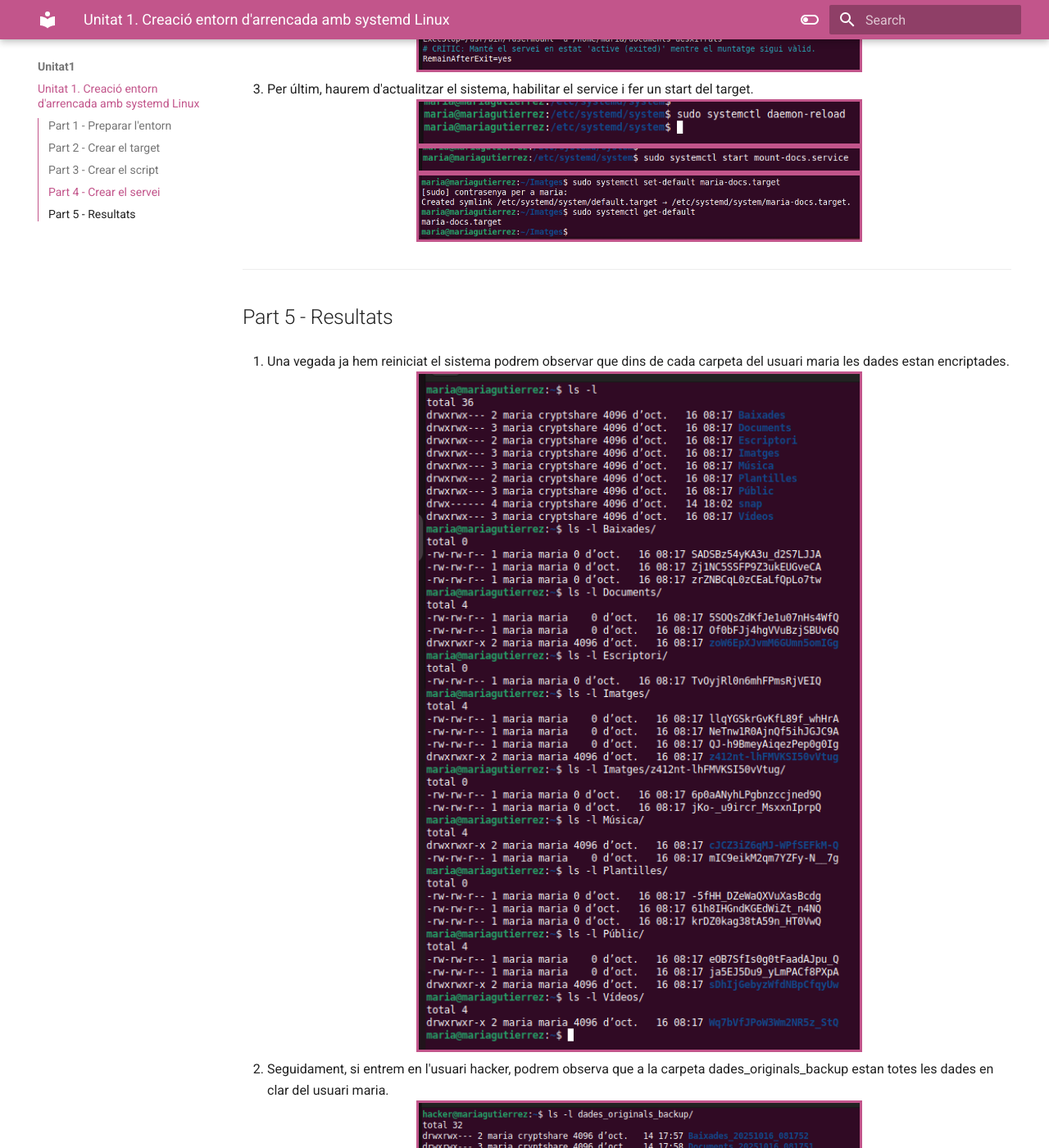
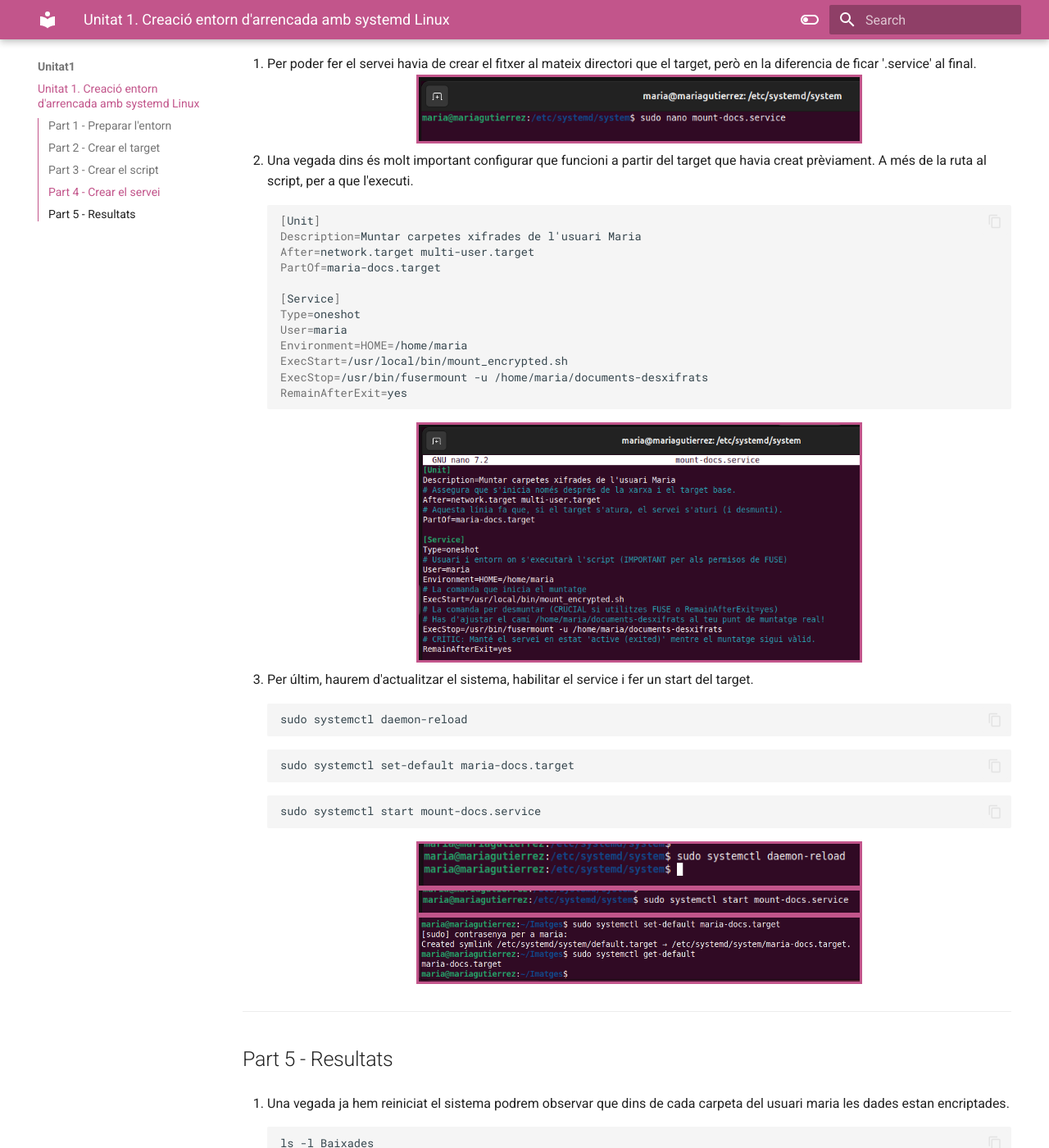
Before and after one commit to mariagutierrez03/projecte-asix2, an MkDocs documentation site: the page built from docs/unitat1/unitat1.md, in a window 1280 px wide and 1400 px high, scrolled down 8009 px. Shown: the whole window at 82% size. Built offline with MkDocs 1.6.1 and Material for MkDocs 9.7.7, drawn with Linux system fonts in a browser that asks for light colours; some of the changed text lies outside the part shown.

Commit message:
Update unitat1.md

````diff
--- a/docs/unitat1/unitat1.md
+++ b/docs/unitat1/unitat1.md
@@ -24,14 +24,26 @@
 ![foto](fotos/sistemes2.png)
 
 3. Tot seguit, vaig instal·lar el paquet gocryptfs. Aquest és important per encriptar les dades.
+```bash
+sudo apt update && sudo apt install -y gocryptfs
+```
 ![foto](fotos/sistemes4.png)
 ![foto](fotos/sistemes5.png)
 
-4. A l'usuari hacker vaig crear dues carpetes. La primera "dades_originals_backup" té la funció de fer una copia de les dades del usuari "maria". Les demés tenen la funció de guardar les dades de "maria" encriptades.
+5. A l'usuari hacker vaig crear dues carpetes. La primera "dades_originals_backup" té la funció de fer una copia de les dades del usuari "maria". Les demés tenen la funció de guardar les dades de "maria" encriptades.
+```bash
+sudo chown -R hacker:cryptshare /home/hacker
+```
+```bash
+mkdir dades_originals_backup && sudo chown hacker:cryptshare dades_originals_backup && sudo chmod 770 dades_originals_backup
+```
 ![foto](fotos/sistemes6.png)
 ![foto](fotos/sistemes7.png)
 
-5. A continuació, crearem fitxers en multiples carpetes dins de l'usuari "maria". A més de canviar grup propietari a cryptshare i permisos 770.
+6. A continuació, crearem fitxers en multiples carpetes dins de l'usuari "maria". A més de canviar grup propietari a cryptshare i permisos 770.
+```bash
+ls -l
+```
 ![foto](fotos/docs1.png)
 ![foto](fotos/docs2.png)
 
@@ -43,6 +55,14 @@
 ![foto](fotos/target1.png)
 
 2. Aquí dins el que havia de fer és escriure les següent linies, que són molt paregudes a les del arxiu 'multi-user.target'.
+```bash
+[Unit]
+Description=Punt de sincronització per a les carpetes xifrades de l'usuari Maria
+Requires=multi-user.target graphical.target
+After=multi-user.target graphical.target
+# Permet utilitzar 'systemctl isolate maria-docs.target'
+AllowIsolate=yes
+```
 ![foto](fotos/target2.png)
 
 ---
@@ -78,9 +98,32 @@
 ![foto](fotos/service0.png)
 
 2. Una vegada dins és molt important configurar que funcioni a partir del target que havia creat prèviament. A més de la ruta al script, per a que l'executi.
+```bash
+[Unit]
+Description=Muntar carpetes xifrades de l'usuari Maria
+After=network.target multi-user.target
+PartOf=maria-docs.target
+
+[Service]
+Type=oneshot
+User=maria
+Environment=HOME=/home/maria
+ExecStart=/usr/local/bin/mount_encrypted.sh
+ExecStop=/usr/bin/fusermount -u /home/maria/documents-desxifrats
+RemainAfterExit=yes
+```
 ![foto](fotos/service1.png)
 
 3. Per últim, haurem d'actualitzar el sistema, habilitar el service i fer un start del target.
+```bash
+sudo systemctl daemon-reload
+```
+```bash
+sudo systemctl set-default maria-docs.target
+```
+```bash
+sudo systemctl start mount-docs.service
+```
 ![foto](fotos/service2.png)
 ![foto](fotos/service3.png)
 ![foto](fotos/service4.png)
@@ -90,12 +133,21 @@
 ## Part 5 - Resultats
 
 1. Una vegada ja hem reiniciat el sistema podrem observar que dins de cada carpeta del usuari maria les dades estan encriptades.
+```bash
+ls -l Baixades
+```
 ![foto](fotos/resul2.png)
 
 2. Seguidament, si entrem en l'usuari hacker, podrem observa que a la carpeta dades_originals_backup estan totes les dades en clar del usuari maria.
+```bash
+ls -l dades_originals_backup/
+```
 ![foto](fotos/resul3.png)
 
 3. Per últim si observem els directoris *_encrypted podrem veure que les dades son exactament igual a les que estan actualment a maria, per tant la integritat de les dades encriptades es manté.
+```bash
+ls -l Baixades_encrypted/
+```
 ![foto](fotos/resul1.png)
 
 ---
````
